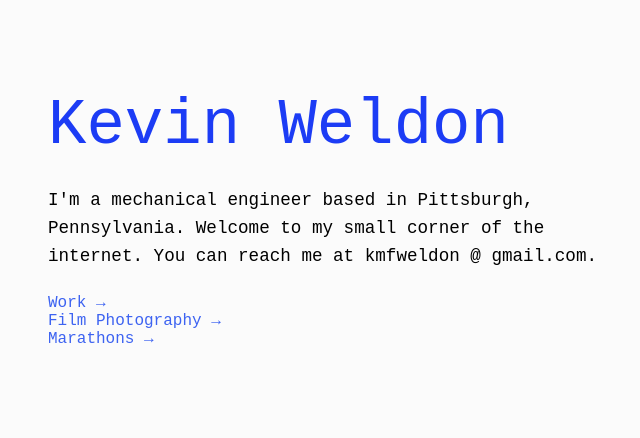
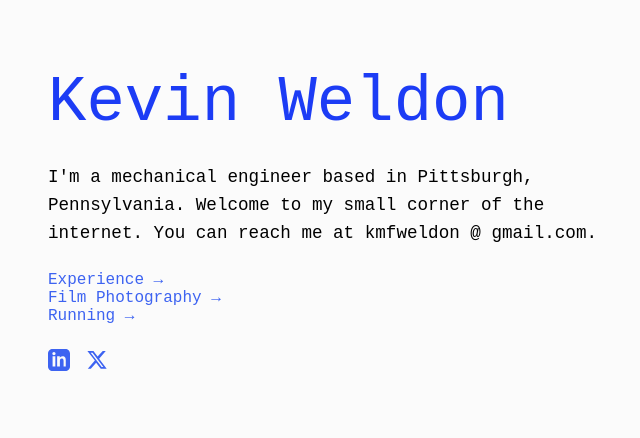
Before and after one commit to kevinweldon/kevin-weldon, a plain HTML site: page index.html in a window 1280 px wide. Shown: the part 181-619 px from the top of the page, without its empty margins (0-640 px from the left). Drawn offline with Linux system fonts and the light colour scheme; a web font is replaced by a local one.

Commit message:
Updates / wording edits

```diff
--- a/index.html
+++ b/index.html
@@ -79,6 +79,28 @@
         .links a:hover {
             color: var(--color-dark-blue);
         }
+
+        .social-links {
+            margin-top: 1.5rem;
+            display: flex;
+            gap: 1rem;
+        }
+
+        .social-links a {
+            color: var(--color-medium-blue);
+            display: inline-flex;
+            transition: color 0.2s ease;
+        }
+
+        .social-links a:hover {
+            color: var(--color-dark-blue);
+        }
+
+        .social-links svg {
+            width: 22px;
+            height: 22px;
+            fill: currentColor;
+        }
     </style>
 </head>
 <body>
@@ -88,10 +110,18 @@
             I'm a mechanical engineer based in Pittsburgh, Pennsylvania. Welcome to my small corner of the internet. You can reach me at kmfweldon @ gmail.com.
         </p>
         <div class="links">
-            <a href="work/">Work →</a><br>
+            <a href="work/">Experience →</a><br>
             <a href="film-photography/">Film Photography →</a><br>
-            <a href="marathons/">Marathons →</a><br>
+            <a href="marathons/">Running →</a><br>
             <!-- <a href="interests/">Interests →</a> -->
+        </div>
+        <div class="social-links">
+            <a href="https://www.linkedin.com/in/kevin-weldon/" target="_blank" rel="noopener" aria-label="LinkedIn">
+                <svg viewBox="0 0 24 24"><path d="M19 0h-14c-2.76 0-5 2.24-5 5v14c0 2.76 2.24 5 5 5h14c2.76 0 5-2.24 5-5v-14c0-2.76-2.24-5-5-5zm-11 19h-3v-11h3v11zm-1.5-12.27c-.97 0-1.75-.79-1.75-1.76s.78-1.76 1.75-1.76 1.75.79 1.75 1.76-.78 1.76-1.75 1.76zm13.5 12.27h-3v-5.6c0-1.34-.03-3.07-1.87-3.07-1.87 0-2.16 1.46-2.16 2.97v5.7h-3v-11h2.88v1.5h.04c.4-.76 1.39-1.56 2.86-1.56 3.06 0 3.63 2.02 3.63 4.64v6.42z"/></svg>
+            </a>
+            <a href="https://x.com/_kevinweldon" target="_blank" rel="noopener" aria-label="X">
+                <svg viewBox="0 0 24 24"><path d="M18.244 2.25h3.308l-7.227 8.26 8.26 10.99h-6.466l-5.06-6.625-5.798 6.625H1.946l7.73-8.835L1.5 2.25h6.62l4.539 6.013 5.585-6.013zm-1.161 17.52h1.833L7.084 4.126H5.117l11.966 15.644z"/></svg>
+            </a>
         </div>
     </div>
 </body>
```
Also changed, not shown: marathons/heatmap.html (+5 -10 lines), work/index.html (+18 -4 lines).
